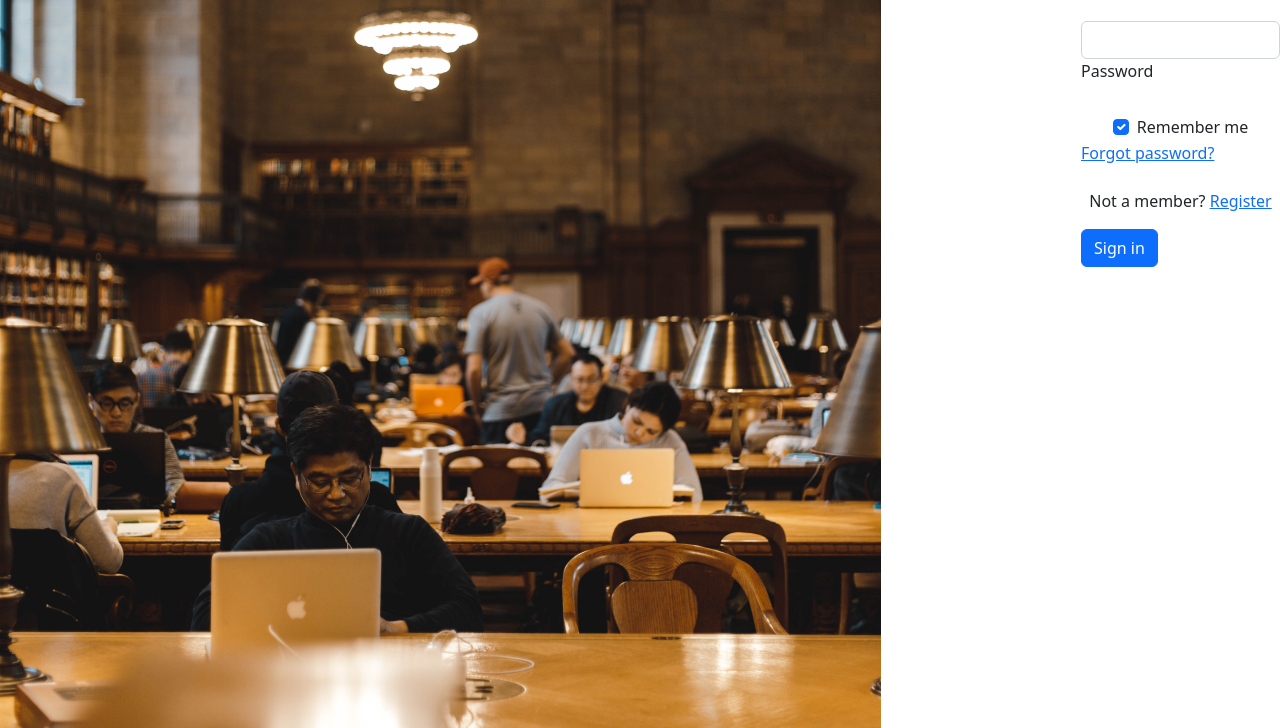
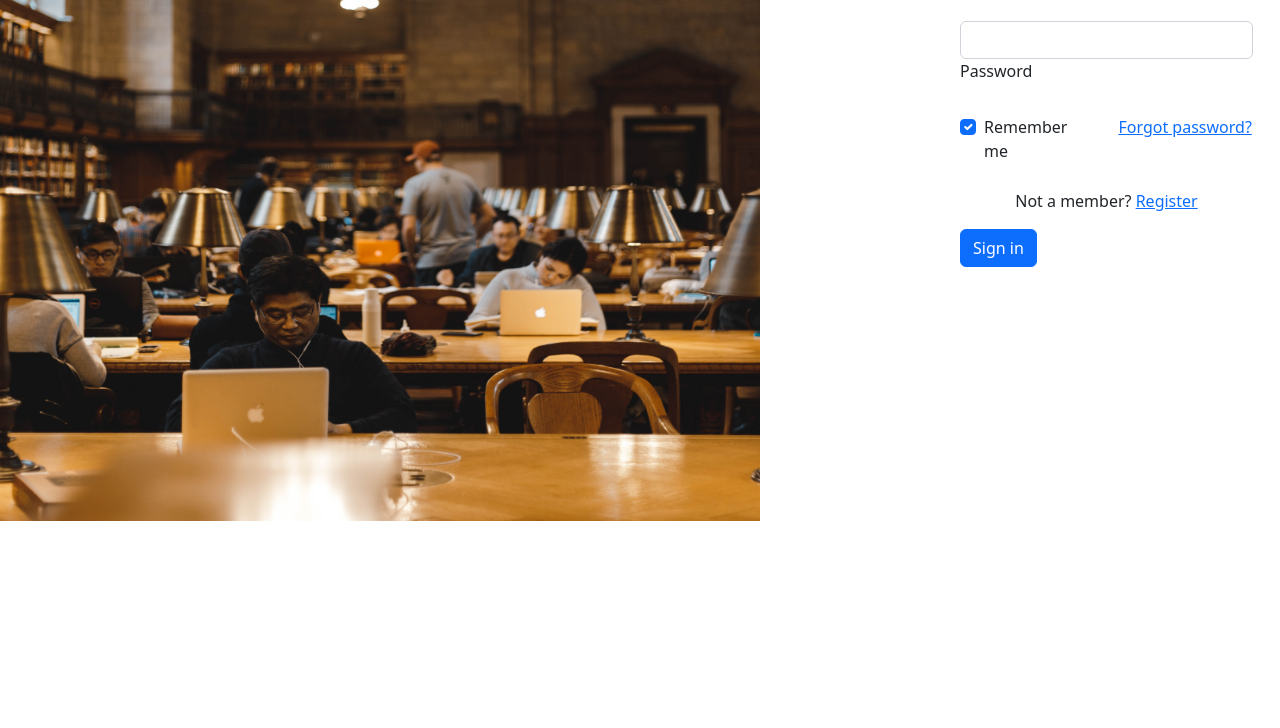
Before and after one commit to erlianasargito/digital-library-erliana, a plain HTML site: page index.html in a window 1280 px wide. Shown: the part 279-1007 px from the top of the page. After the commit the page ends 800 px from the top, so only its background shows below. Drawn offline with nearby package versions, Linux system fonts and the light colour scheme.

Commit message:
update form 3

```diff
--- a/assets/css/index-style.css
+++ b/assets/css/index-style.css
@@ -6,6 +6,8 @@
     background-size: cover;
     background-repeat: no-repeat;
     padding-right: 200px;
+    width: 120vh;
+    height: 100vh;
 }
 
 .form-signin{
```
